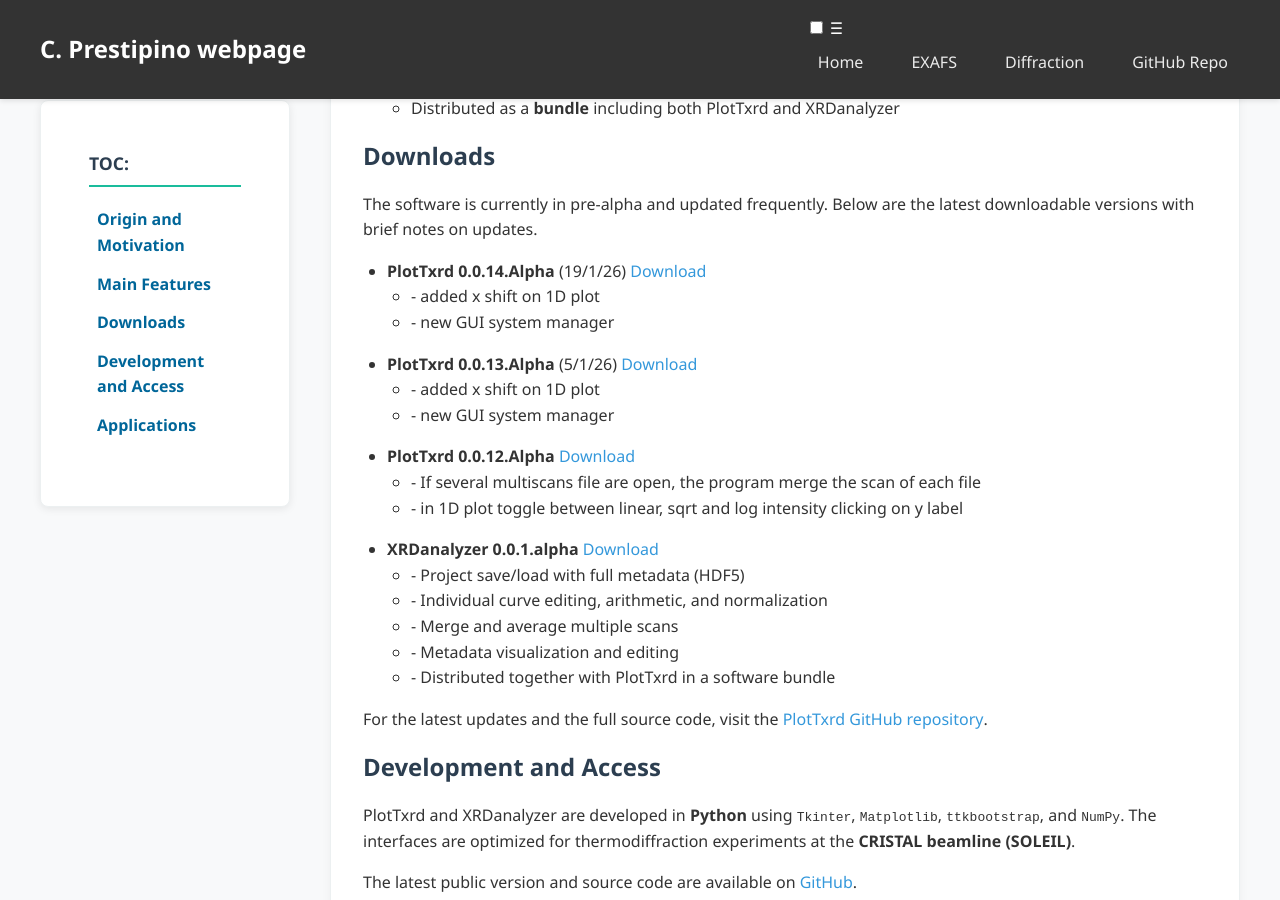
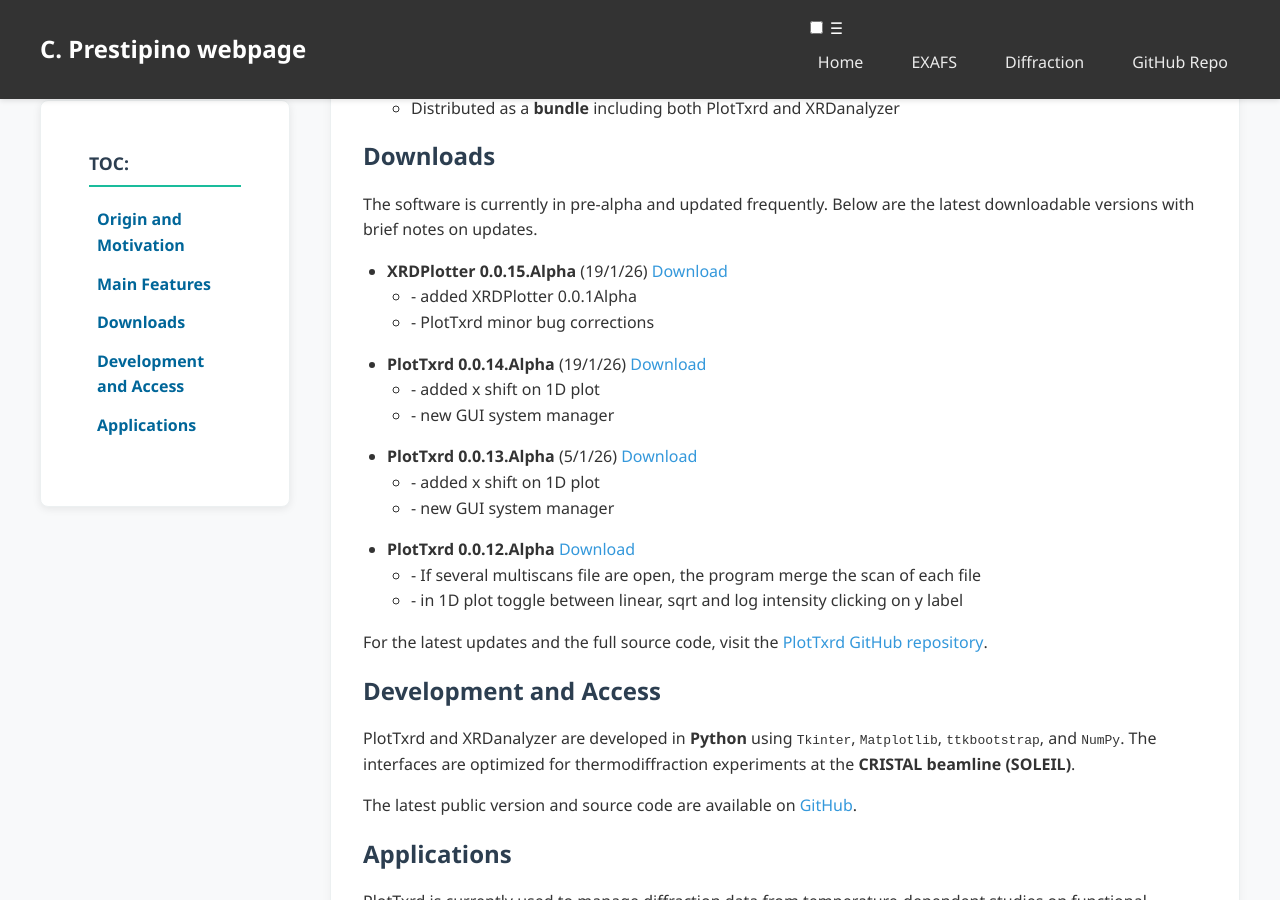
Before and after one commit to Prestipino/Prestipino.github.io, a Jekyll site: the page built from PlotTxrd.html, in a window 1280 px wide and 900 px high, scrolled down 894 px. Built offline with Jekyll 4.4.1, drawn with Linux system fonts in a browser that asks for light colours.

Commit message:
Update PlotTxrd.html

```diff
--- a/PlotTxrd.html
+++ b/PlotTxrd.html
@@ -54,13 +54,19 @@ description: "PlotTxrd software page"
   <h2 id="downloads">Downloads</h2>
   <p>The software is currently in pre-alpha and updated frequently. Below are the latest downloadable versions with brief notes on updates.</p>
   <ul>
+   <li><strong>XRDPlotter 0.0.15.Alpha</strong> (19/1/26) <a href="https://sdrive.cnrs.fr/s/qLTZM6Wwj6aJtrw">Download</a>
+      <ul>
+        <li>- added XRDPlotter 0.0.1Alpha</li>
+        <li>- PlotTxrd minor bug corrections</li>
+      </ul>
+    </li>
      <li><strong>PlotTxrd 0.0.14.Alpha</strong> (19/1/26) <a href="https://sdrive.cnrs.fr/s/qxdngrEtgrqCBA6">Download</a>
       <ul>
         <li>- added x shift on 1D plot</li>
         <li>- new GUI system manager</li>
       </ul>
     </li>
-    <li><strong>PlotTxrd 0.0.13.Alpha</strong> (5/1/26) <a href="https://sdrive.cnrs.fr/s/BWn8oi3jdGdTtn9">Download</a>
+    <li><strong>PlotTxrd 0.0.13.Alpha</strong> (5/1/26) <a href="https://sdrive.cnrs.fr/s/22nQDLd7LdZcEfY">Download</a>
       <ul>
         <li>- added x shift on 1D plot</li>
         <li>- new GUI system manager</li>
@@ -72,14 +78,6 @@ description: "PlotTxrd software page"
         <li>- in 1D plot toggle between linear, sqrt and log intensity clicking on y label</li>
       </ul>
     </li>
-    <li><strong>XRDanalyzer 0.0.1.alpha</strong> <a href="https://sdrive.cnrs.fr/s/your_new_link_here">Download</a>
-      <ul>
-        <li>- Project save/load with full metadata (HDF5)</li>
-        <li>- Individual curve editing, arithmetic, and normalization</li>
-        <li>- Merge and average multiple scans</li>
-        <li>- Metadata visualization and editing</li>
-        <li>- Distributed together with PlotTxrd in a software bundle</li>
-      </ul>
     </li>
   </ul>
   <p>
```
